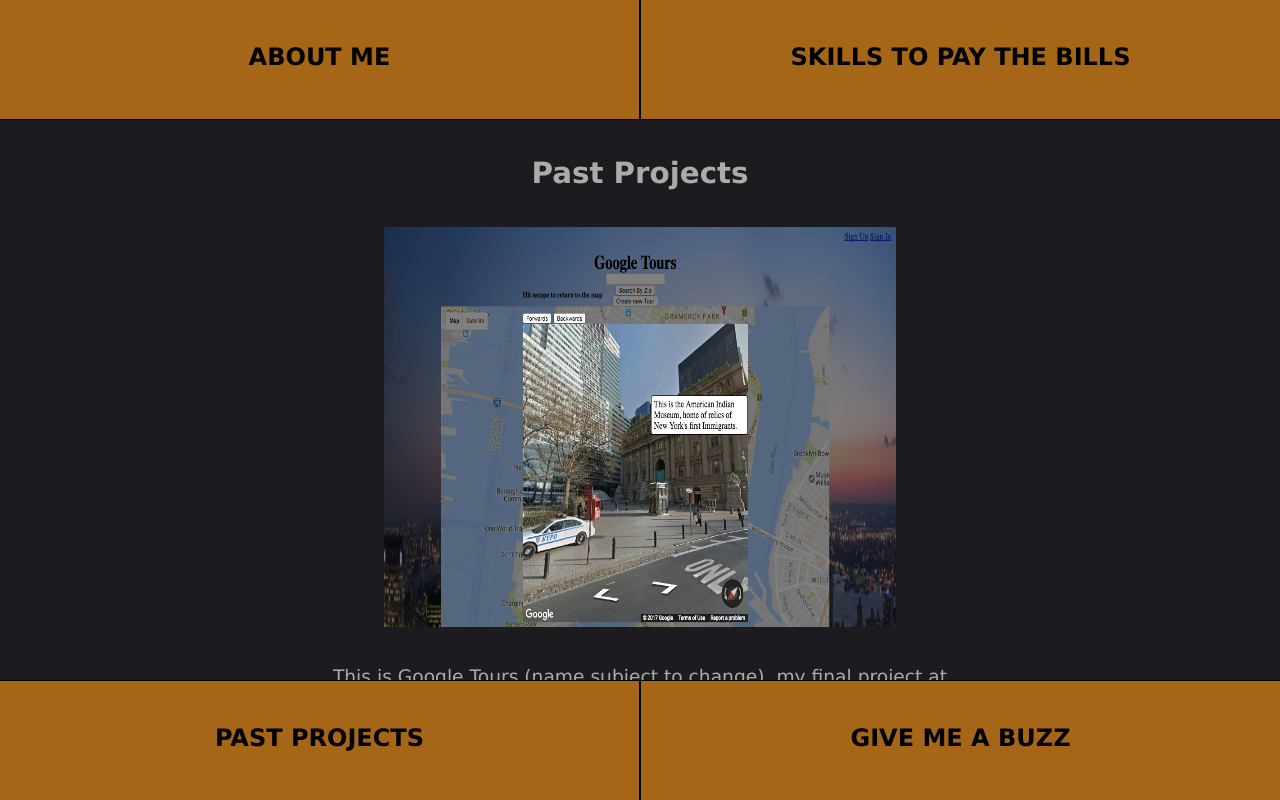
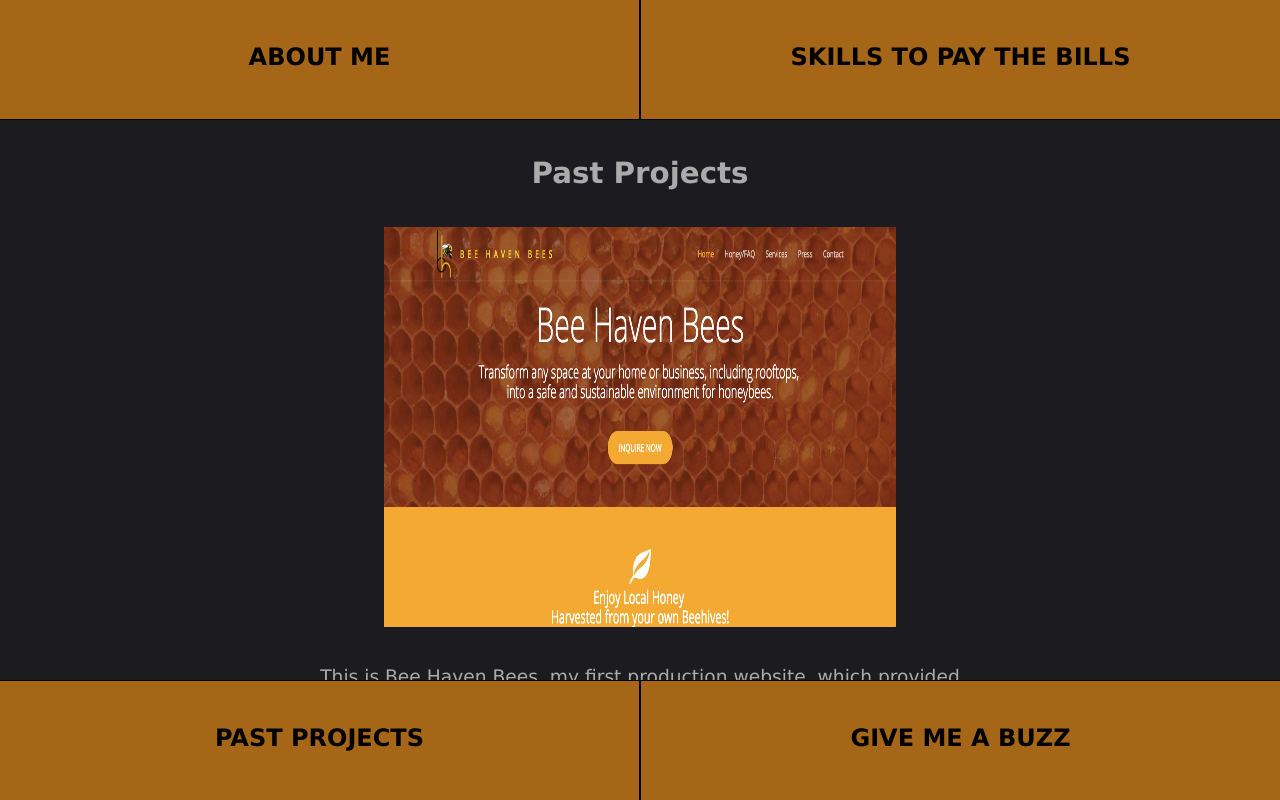
Before and after one commit to pognut/my-profile, a React (Create React App) app: page / in a window 1280 px wide. Both pictures are taken after a click on the element "PAST PROJECTS". Built offline with nearby package versions, Linux system fonts and the light colour scheme.

Commit message:
minor text fixes

```diff
--- a/src/content.js
+++ b/src/content.js
@@ -70,15 +70,15 @@
 var bigProjects=[
 <h2 className="big-header">Past Projects</h2>,
 <div>
+  <a href="http://www.beehavenbees.com" target="_blank"><img src={beespic}/></a>
+  <p>This is Bee Haven Bees, my first production website, which provided me a wealth of experience in CSS and basic site design.
+   I did have help from a professional graphic designer, but the underlying code is all mine.
+  </p>
   <a href="https://google-tours.herokuapp.com" target="_blank"><img src={tourpic} /></a>
   <p>This is Google Tours (name subject to change), my final project at General Assembly, the bootcamp that taught me web development.
   Google Tours was inspired by my time leading walking tours in New York City, and lets users create their own custom tours by applying
   written text blurbs to google street view panoramas. The site is built using a Rails backend, and while the live version front end was
   created with vanilla JavaScript, I'm currently refactoring it to use ReactJS.
-  </p>
-  <a href="http://www.beehavenbees.com" target="_blank"><img src={beespic}/></a>
-  <p>This is Bee Haven Bees, my first production website, which provided me a wealth of experience in CSS and basic site design.
-   I did have help from a professional graphic designer, but the underlying is all mine.
   </p>
 </div>]
 
```
